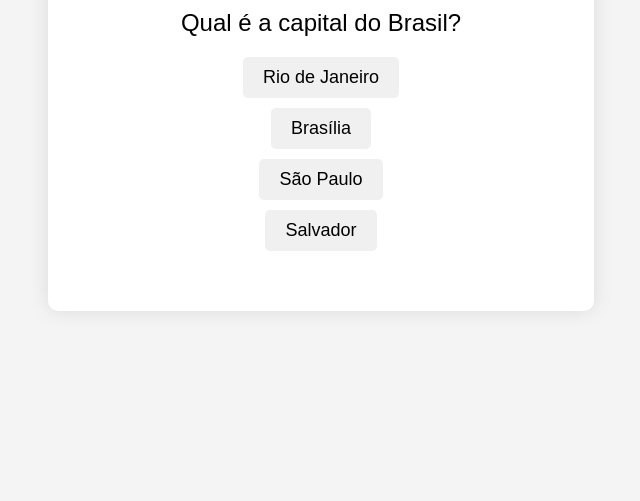
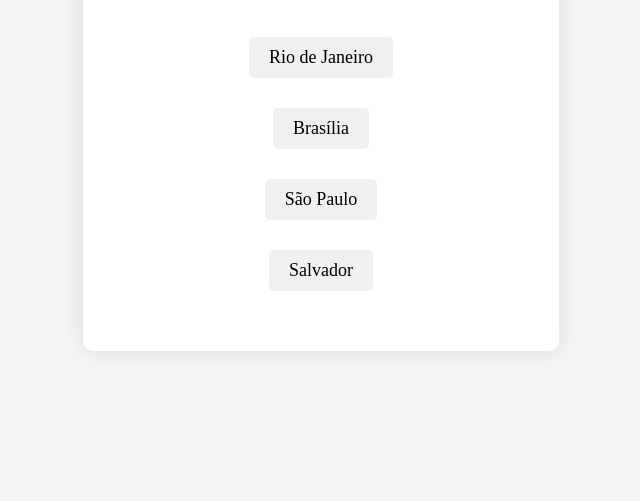
Before and after one commit to GustavoHerb/Jogo-Feira, a plain HTML site: page index.html in a window 1280 px wide. Shown: the part 299-800 px from the top of the page, without its empty margins (319-959 px from the left). Drawn offline with Linux system fonts and the light colour scheme; a web font is replaced by a local one.

Commit message:
Semi-finalizado

```diff
--- a/index.html
+++ b/index.html
@@ -4,9 +4,18 @@
         <meta charset="UTF-8">
         <meta name="viewport" content="width=device-width, initial-scale=1.0">
         <title>Jogo de Perguntas e Respostas</title>
+        <!DOCTYPE html>
+    <html lang="en">
+    <head>
+        <meta charset="UTF-8">
+        <meta name="viewport" content="width=device-width, initial-scale=1.0">
+        <title>Jogo de Perguntas e Respostas</title>
+
+
         <style>
+            @import url('https://fonts.googleapis.com/css2?family=Jaro:opsz@6..72&display=swap');
             body {
-            font-family: Arial, sans-serif;
+                font-family: Jaro;
                 background-color: #f4f4f4;
                 margin: 0;
                 padding: 0;
@@ -18,7 +27,7 @@
             .container {
                 max-width: 600px;
                 text-align: center;
-            background-color: #fff;
+                background-color:#fff;
                 padding: 30px;
                 border-radius: 10px;
                 box-shadow: 0px 0px 20px rgba(0, 0, 0, 0.1);
@@ -37,7 +46,9 @@
                 align-items: center;
             }
             .option {
+                position: relative;
                 font-size: 18px;
+                font-family: Jaro;
                 margin-bottom: 10px;
                 cursor: pointer;
                 padding: 10px 20px;
@@ -45,9 +56,15 @@
                 border: none;
                 background-color: #f0f0f0;
                 transition: background-color 0.3s ease;
+                display: flex;
+                align-items: center;
             }
             .option:hover {
                 background-color: #e0e0e0;
+            }
+            .option img {
+                width: 20px; /* Ajuste o tamanho da imagem conforme necessário */
+                margin-right: 10px;
             }
             #result {
                 font-size: 20px;
@@ -68,6 +85,7 @@
                 background-color: #4CAF50;
                 color: black;
                 transition: background-color 0.3s ease;
+                margin-top: 20px;
             }
             button:hover {
                 background-color: #45a049;
@@ -81,6 +99,7 @@
             <div id="options"></div>
             <div id="result"></div>
         </div>
+
 
         <script>
             const questions = [
@@ -101,20 +120,20 @@
                 },
 
                 {
-                question: "Qual é o maior planeta do sistema solar?",
-                options: ["Júpiter", "Vênus", "Terra", "Saturno"],
-                answer: "Júpiter"
+                    question: "Quanto é 2 + 9 / 3?",
+                    options: ["9", "2", "5", "6"],
+                    answer: "5"
                 },
 
         {
-        question: "Qual é o maior planeta do sistema solar?",
-        options: ["Júpiter", "Vênus", "Terra", "Saturno"],
-        answer: "Júpiter"
+            question: "Qual país com o maior pib per capita?",
+            options: ["Luxemburgo", "Republica Centro Africana", "Angola", "Nepal"],
+            answer: "Luxemburgo"
         },
 
                 {
-                question: "Qual é o maior planeta do sistema solar?",
-                options: ["Júpiter", "Vênus", "Terra", "Saturno"],
+                question: "Qual palavra resuma",
+                options: ["mercado", "Orgãos", "Terra", "Saturno"],
                 answer: "Júpiter"
                 }
 
@@ -179,16 +198,34 @@
                 setTimeout(showNextQuestion, 500);
             }
 
-        function showNextQuestion() {
-            currentQuestionIndex++;
-            if (currentQuestionIndex < questions.length) {
-                showQuestion();
-                resultElement.textContent = '';
-            } else {
-                endGame();
+            function showQuestion() {
+    const currentQuestion = questions[currentQuestionIndex];
+    questionElement.textContent = currentQuestion.question;
+    optionsElement.innerHTML = '';
+
+    currentQuestion.options.forEach((option, index) => {
+        const button = document.createElement('button');
+        button.textContent = option;
+        button.classList.add('option');
+        button.addEventListener('mouseenter', () => showImage(button));
+        button.addEventListener('mouseleave', () => hideImage(button));
+        optionsElement.appendChild(button);
+    });
+}
+
+function showImage(button) {
+    const image = document.createElement('img');
+    image.src = 'imagem/seta.png'; // caminho para sua imagem
+    image.classList.add('arrow-image');
+    button.appendChild(image);
+}
+
+function hideImage(button) {
+    const image = button.querySelector('.arrow-image');
+    if (image) {
+        button.removeChild(image);
     }
 }
-
             function endGame() {
                 questionElement.textContent = `Você completou o jogo! Sua pontuação final é ${score} de ${questions.length}.`;
                 optionsElement.innerHTML = '';
```
Also changed, not shown: imagem/seta.png (added). Lines whose indentation alone changed are shown as unchanged.
